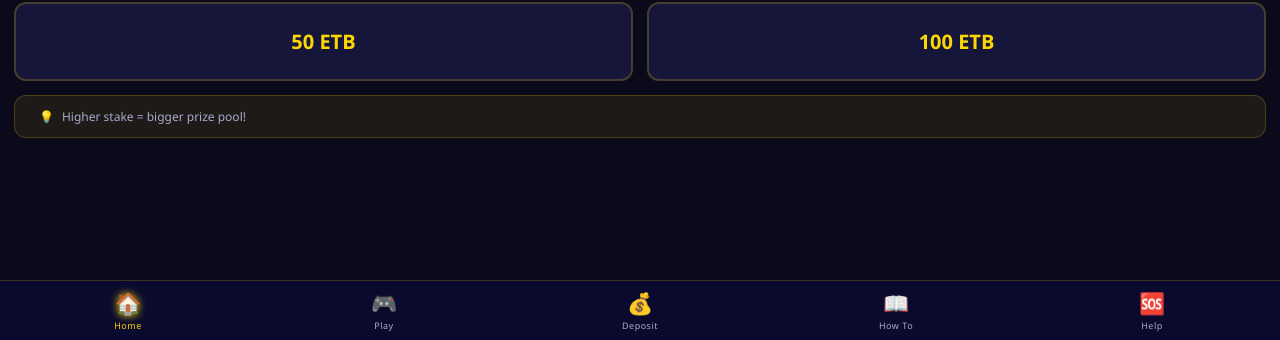
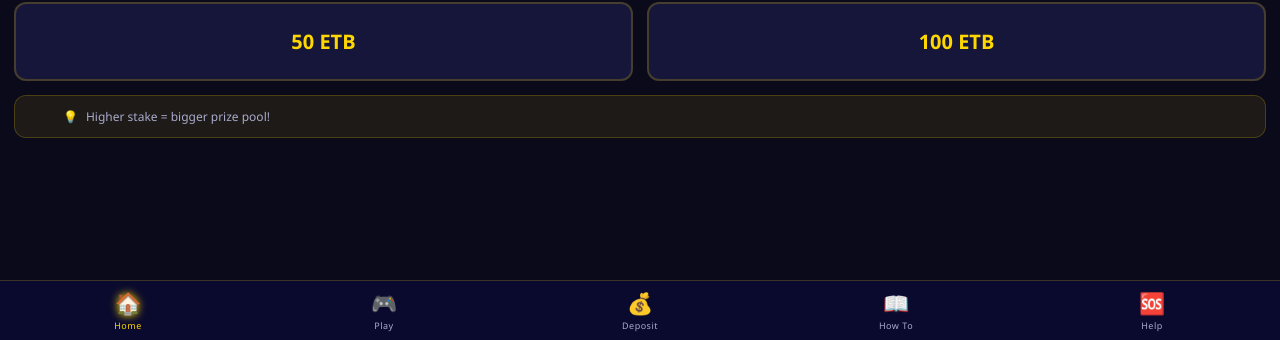
Before and after one commit to henokj2000-prog/nef_bingo_app, a Flask app: page / in a window 1280 px wide, after a click on "🎮 PLAY NOW". Shown: the part 460-800 px from the top of the page. Run offline with Flask 3, Linux system fonts and the light colour scheme; data that the repository does not hold is empty; parts of the project's set-up code (start-up, migrations or seed data) failed here and were passed over; some libraries are stand-ins or nearby versions.

Commit message:
Update index.html

```diff
--- a/templates/index.html
+++ b/templates/index.html
@@ -188,7 +188,7 @@ body{background:var(--dark);color:#fff;font-family:'Segoe UI',system-ui,sans-ser
 .stake-hero-sub{font-size:var(--fs-sm);color:var(--sub);margin-top:3px}
 .stake-content .amount-grid{width:100%;margin:0;gap:var(--gap-md)}
 .stake-content .amount-btn{padding:clamp(14px,3.4vh,24px);font-size:var(--fs-xl)}
-.stake-note{display:flex;align-items:center;gap:8px;background:rgba(255,215,0,.08);border:1px solid rgba(255,215,0,.2);border-radius:12px;padding:clamp(8px,1.6vh,12px) 24px;font-size:var(--fs-xs);color:var(--sub);width:100%}
+.stake-note{display:flex;align-items:center;gap:8px;background:rgba(255,215,0,.08);border:1px solid rgba(255,215,0,.2);border-radius:12px;padding:clamp(8px,1.6vh,12px) 48px;font-size:var(--fs-xs);color:var(--sub);width:100%}
 
 .deposit-content{padding:0 0 0;gap:var(--gap-sm)}
 .deposit-content .amount-grid{margin:0 14px}
```
